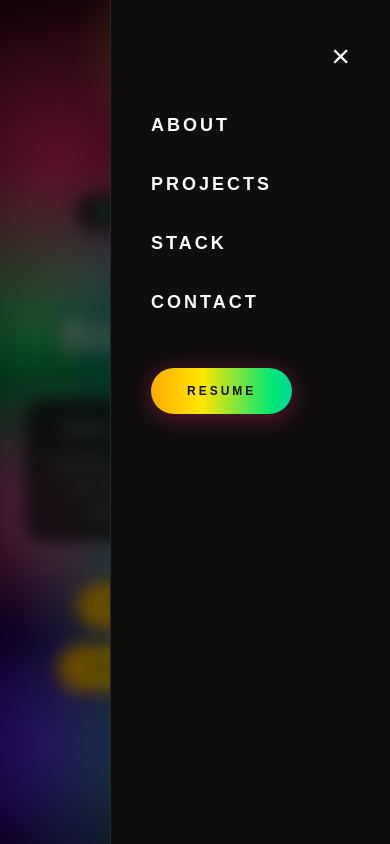
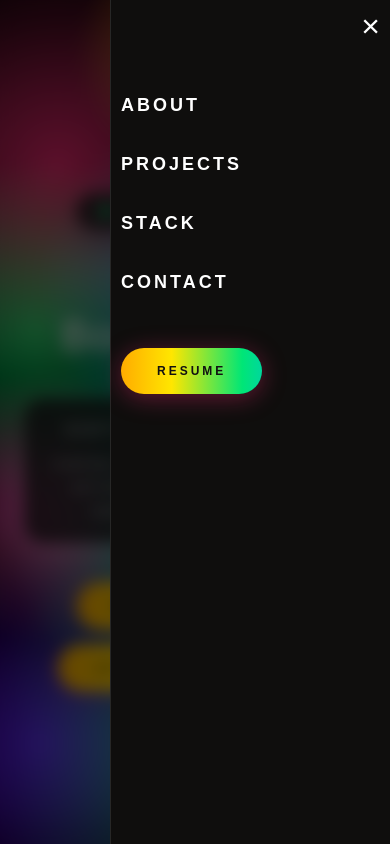
Before and after one commit to Evan-Boodoosingh/new-portfolio, a React (Vite) app: page / in a window 390 px wide. Both pictures are taken after a click on the button 357 px from the left and 30 px from the top of the page. Shown: the top 844 px of the page. Built offline with nearby package versions, Linux system fonts and the light colour scheme.

Commit message:
fix hamburger

```diff
--- a/src/components/layout/Nav.tsx
+++ b/src/components/layout/Nav.tsx
@@ -108,12 +108,12 @@ export function Nav() {
           onClick={() => setIsOpen(true)}
           style={{
             position: "fixed",
-            top: "15px",
-            right: "15px",
+            top: "10px",
+            right: "7px",
             zIndex: 250,
             background: "none",
             border: "none",
-            padding: "8px",
+            padding: "5px",
             display: "flex",
             flexDirection: "column",
             gap: "4px",
@@ -158,7 +158,7 @@ export function Nav() {
             borderLeft: "1px solid rgba(255, 255, 255, 0.1)",
             display: "flex",
             flexDirection: "column",
-            padding: "40px",
+            padding: "10px",
             transform: isOpen ? "translateX(0)" : "translateX(100%)",
             transition: "transform 0.4s cubic-bezier(0.4, 0, 0.2, 1)",
           }}
@@ -173,7 +173,7 @@ export function Nav() {
               color: "white",
               fontSize: "32px",
               cursor: "pointer",
-              marginBottom: "40px",
+              marginBottom: "50px",
               lineHeight: "1"
             }}
           >
--- a/src/index.css
+++ b/src/index.css
@@ -12,13 +12,19 @@
 
 html {
   scroll-behavior: smooth;
+  /* FIX: Prevents the "click and drag" ghost space on mobile/tablet */
+  overflow-x: hidden;
+  width: 100vw;
 }
 
 body {
   font-family: "DM Sans", sans-serif;
   background: #000;
   color: #f0f0f0;
+  /* FIX: Ensures the body stays exactly as wide as the screen */
   overflow-x: hidden;
+  width: 100%;
+  position: relative;
 }
 
 /* ─── TYPOGRAPHY ────────────────────────────────────────────────── */
```
